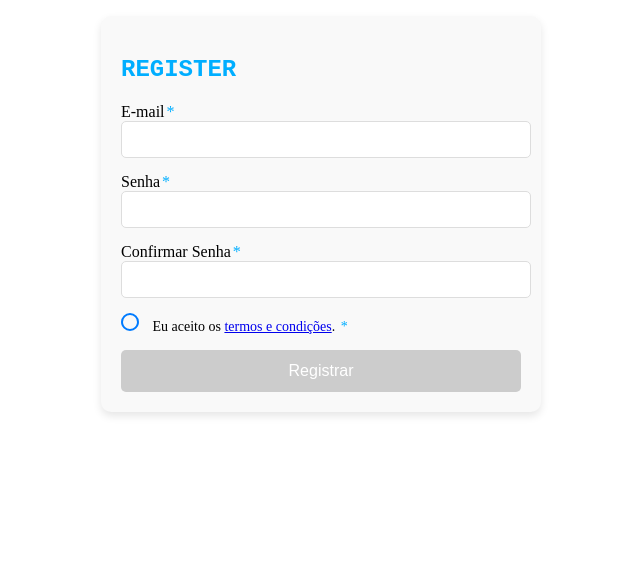
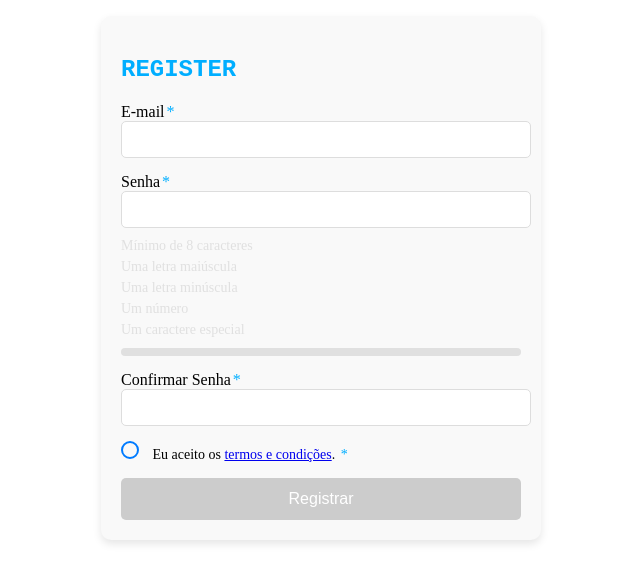
Before and after one commit to andrefelipebarros/SecureTimeNotes, an Angular app in the folder securetimenotes-frontend/securetimenotes/: page /register in a window 1280 px wide. Shown: the part 184-766 px from the top of the page, without its empty margins (319-959 px from the left). Built offline with nearby package versions, Linux system fonts and the light colour scheme.

Commit message:
feat(frontend): Password Match Validator.

```diff
--- a/securetimenotes-frontend/securetimenotes/src/app/components/register/register.component.css
+++ b/securetimenotes-frontend/securetimenotes/src/app/components/register/register.component.css
@@ -109,3 +109,54 @@ h2 {
   left: 50%;
   transform: translate(-50%, -50%);
 }
+
+.password-requirements {
+  list-style-type: none;
+  padding: 0;
+  margin: 10px 0;
+}
+
+.password-requirements li {
+  color: #e0e0e0;
+  font-size: 14px;
+  margin-bottom: 5px;
+}
+
+.password-requirements li.met {
+  color: #66cc66;
+}
+
+.password-strength {
+  margin-top: 10px;
+  height: 8px;
+  border-radius: 4px;
+  background-color: #e0e0e0;
+  position: relative;
+}
+
+.strength-bar {
+  height: 100%;
+  border-radius: 4px;
+  transition: width 0.3s ease;
+}
+
+.strength-bar.fraca {
+  background-color: #ff4d4d;
+}
+
+.strength-bar.media {
+  background-color: #fff266;
+}
+
+.strength-bar.forte {
+  background-color: #66cc66;
+}
+
+.password-strength span {
+  position: absolute;
+  top: 50%;
+  left: 50%;
+  transform: translate(-50%, -50%);
+  font-size: 12px;
+  color: #fff;
+}
--- a/securetimenotes-frontend/securetimenotes/src/app/components/register/register.component.html
+++ b/securetimenotes-frontend/securetimenotes/src/app/components/register/register.component.html
@@ -11,9 +11,25 @@
 
     <div>
         <label for="password">Senha</label>
-        <input id="password" formControlName="password" type="password" />
+        <input id="password" formControlName="password" type="password" (input)="onPasswordChange()" />
         <div *ngIf="registerForm.get('password')?.invalid && registerForm.get('password')?.touched">
-            Senha deve ter pelo menos 8 caracteres, 1 letra maiúscula, 1 número e 1 caractere especial.
+            Senha invalida
+        </div>
+
+    <ul class="password-requirements">
+        <li [class.met]="passwordRequirements.length">Mínimo de 8 caracteres</li>
+        <li [class.met]="passwordRequirements.uppercase">Uma letra maiúscula</li>
+        <li [class.met]="passwordRequirements.lowercase">Uma letra minúscula</li>
+        <li [class.met]="passwordRequirements.number">Um número</li>
+        <li [class.met]="passwordRequirements.specialChar">Um caractere especial</li>
+    </ul>
+
+    <div class="password-strength">
+        <div class="strength-bar"
+                [style.width]="passwordStrengthPercentage + '%'"
+                [ngClass]="passwordStrength">
+        </div>
+        <span>{{ passwordStrength }}</span>
         </div>
     </div>
 
--- a/securetimenotes-frontend/securetimenotes/src/app/components/register/register.component.ts
+++ b/securetimenotes-frontend/securetimenotes/src/app/components/register/register.component.ts
@@ -15,6 +15,17 @@ import { Router } from '@angular/router';
 export class RegisterComponent {
 
   registerForm: FormGroup;
+  passwordStrength: string = '';  // Armazenar o estado da força da senha
+  passwordStrengthPercentage: number = 0;  // Armazenar a porcentagem da força da senha
+
+  // Armazenar o status dos requisitos de senha
+  passwordRequirements = {
+    length: false,
+    uppercase: false,
+    lowercase: false,
+    number: false,
+    specialChar: false
+  };
 
   constructor(private fb: FormBuilder, private apiService: AuthService, private router: Router) {
     this.registerForm = this.fb.group({
@@ -35,22 +46,48 @@ export class RegisterComponent {
     return null;
   }
 
-  // Validação personalizada para a senha
-  validatePassword(): boolean {
+  // Função para calcular a força da senha
+  calculatePasswordStrength(password: string): void {
+    // Atualizar os requisitos da senha
+    this.passwordRequirements.length = password.length >= 8;
+    this.passwordRequirements.uppercase = /[A-Z]/.test(password);
+    this.passwordRequirements.lowercase = /[a-z]/.test(password);
+    this.passwordRequirements.number = /\d/.test(password);
+    this.passwordRequirements.specialChar = /[!@#$%^&*(),.?":{}|<>]/.test(password);
+
+    // Calculando a força da senha com base nos requisitos
+    let strength = 0;
+
+    if (this.passwordRequirements.length) strength += 20;
+    if (this.passwordRequirements.uppercase) strength += 20;
+    if (this.passwordRequirements.lowercase) strength += 20;
+    if (this.passwordRequirements.number) strength += 20;
+    if (this.passwordRequirements.specialChar) strength += 20;
+
+    this.passwordStrengthPercentage = strength;
+
+    // Determinar a força da senha com base na porcentagem
+    if (strength < 50) {
+      this.passwordStrength = 'Fraca';
+    } else if (strength < 75) {
+      this.passwordStrength = 'Media';
+    } else {
+      this.passwordStrength = 'Forte';
+    }
+
+    this.passwordStrength = this.passwordStrength.toLowerCase();
+  }
+
+  // Função chamada quando a senha é alterada
+  onPasswordChange(): void {
     const password = this.registerForm.get('password')?.value;
-    // Exemplo de uma validação simples (mínimo de 1 letra maiúscula, 1 número e 1 caractere especial)
-    const passwordPattern = /^(?=.*[A-Z])(?=.*\d)(?=.*[@$!%*?&])[A-Za-z\d@$!%*?&]{8,}$/;
-    return passwordPattern.test(password);
+    this.calculatePasswordStrength(password);
   }
 
   onSubmit(): void {
     if (this.registerForm.valid && this.validatePassword()) {
-      // Extrai login (username) e password
       const { login, password } = this.registerForm.value;
-      const requestPayload = {
-        username: login,
-        password: password
-      };
+      const requestPayload = { username: login, password: password };
 
       this.apiService.post('auth/register', requestPayload, 'text').subscribe({
         next: (response) => {
@@ -67,4 +104,11 @@ export class RegisterComponent {
       console.log('Formulário inválido');
     }
   }
+
+  // Validação personalizada para a senha
+  validatePassword(): boolean {
+    const password = this.registerForm.get('password')?.value;
+    const passwordPattern = /^(?=.*[A-Z])(?=.*\d)(?=.*[@$!%*?&])[A-Za-z\d@$!%*?&]{8,}$/;
+    return passwordPattern.test(password);
+  }
 }
```
